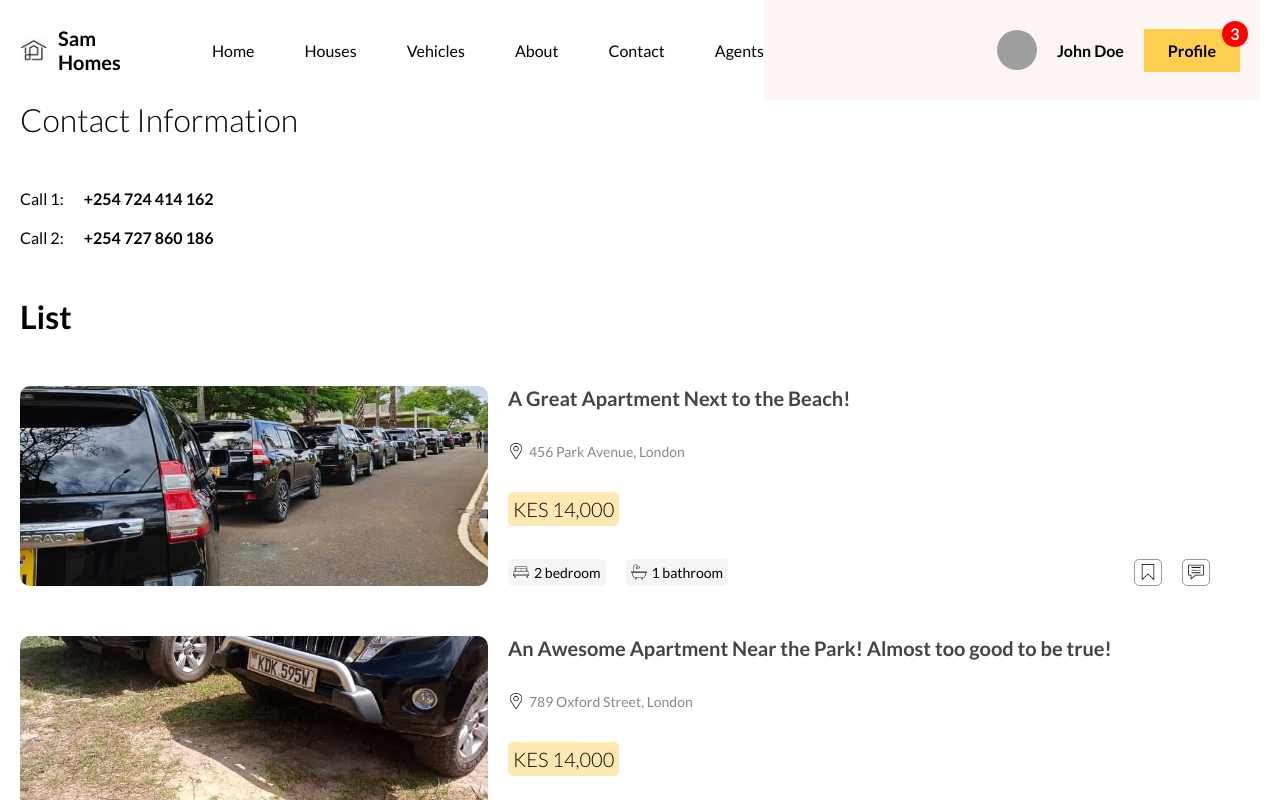
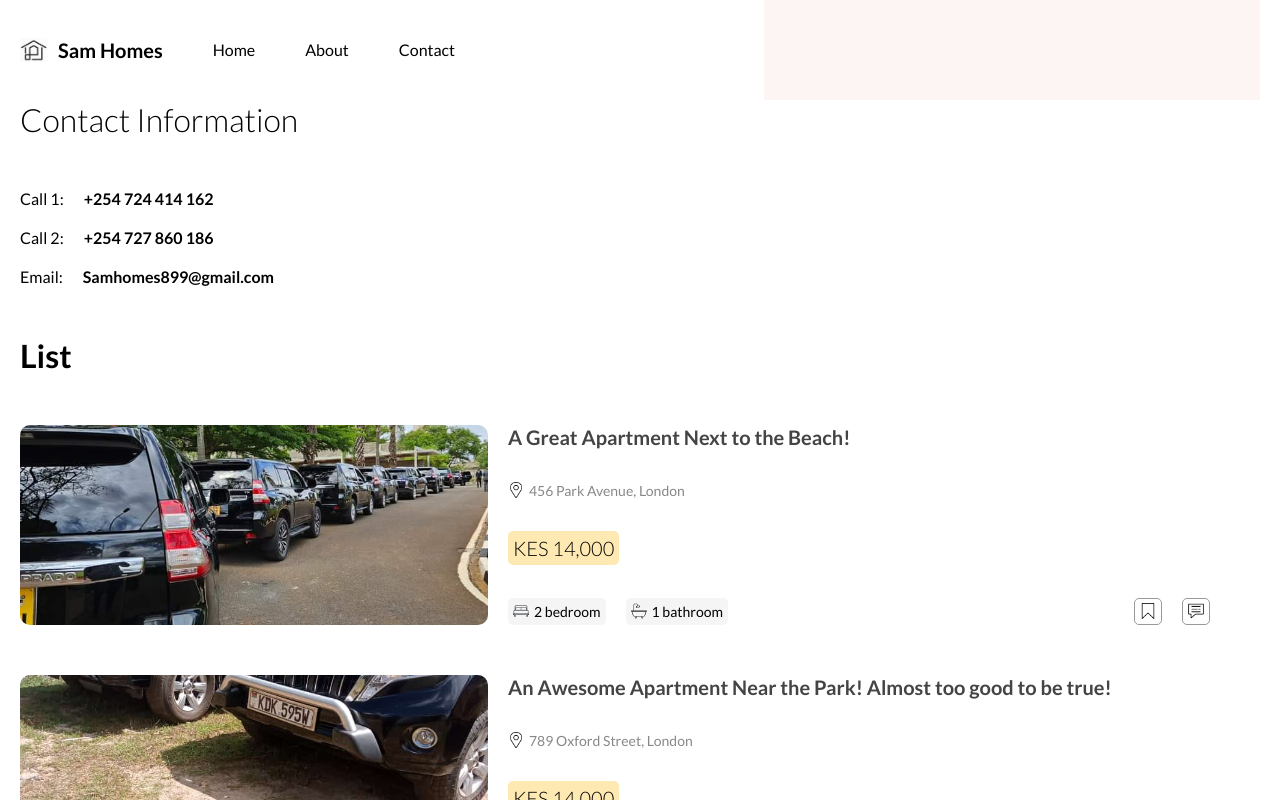
Before and after one commit to Pheon-Dev/sam-homes, a React (Vite) app: page / in a window 1280 px wide. Shown: the top 800 px of the page. Built offline with nearby package versions, Linux system fonts and the light colour scheme; grey boxes are pictures that could not be loaded.

Commit message:
[+] email

```diff
--- a/src/components/navbar/Navbar.jsx
+++ b/src/components/navbar/Navbar.jsx
@@ -14,14 +14,14 @@ function Navbar() {
           <span>Sam Homes</span>
         </a>
         <a href="/">Home</a>
-        <a href="/houses">Houses</a>
-        <a href="/vehicles">Vehicles</a>
+        {/* <a href="/houses">Houses</a> */}
+        {/* <a href="/vehicles">Vehicles</a> */}
         <a href="/">About</a>
         <a href="/">Contact</a>
-        <a href="/">Agents</a>
+        {/* <a href="/">Agents</a> */}
       </div>
       <div className="right">
-        {user ? (
+        {/* {user ? (
           <div className="user">
             <img
               src="https://images.pexels.com/photos/91227/pexels-photo-91227.jpeg?auto=compress&cs=tinysrgb&w=1260&h=750&dpr=2"
@@ -47,14 +47,14 @@ function Navbar() {
             alt=""
             onClick={() => setOpen((prev) => !prev)}
           />
-        </div>
+        </div> */}
         <div className={open ? "menu active" : "menu"}>
           <a href="/">Home</a>
           <a href="/">About</a>
           <a href="/">Contact</a>
-          <a href="/">Agents</a>
-          <a href="/">Sign in</a>
-          <a href="/">Sign up</a>
+          {/* <a href="/">Agents</a> */}
+          {/* <a href="/">Sign in</a> */}
+          {/* <a href="/">Sign up</a> */}
         </div>
       </div>
     </nav>
--- a/src/routes/profilePage/profilePage.jsx
+++ b/src/routes/profilePage/profilePage.jsx
@@ -25,6 +25,9 @@ function ProfilePage() {
             <span>
               Call 2: <b>+254 727 860 186</b>
             </span>
+            <span>
+              Email: <b>Samhomes899@gmail.com</b>
+            </span>
           </div>
           {/* <div className="title">
             <h1>My List</h1>
```
Also changed, not shown: src/App.jsx (+4 -4 lines).
